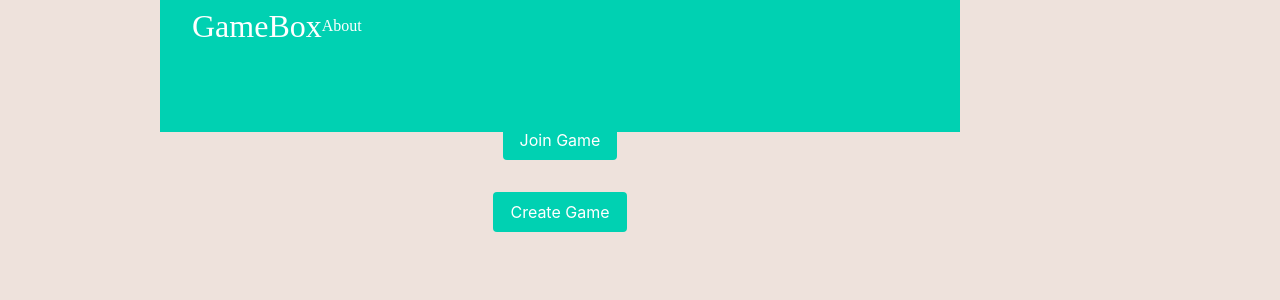
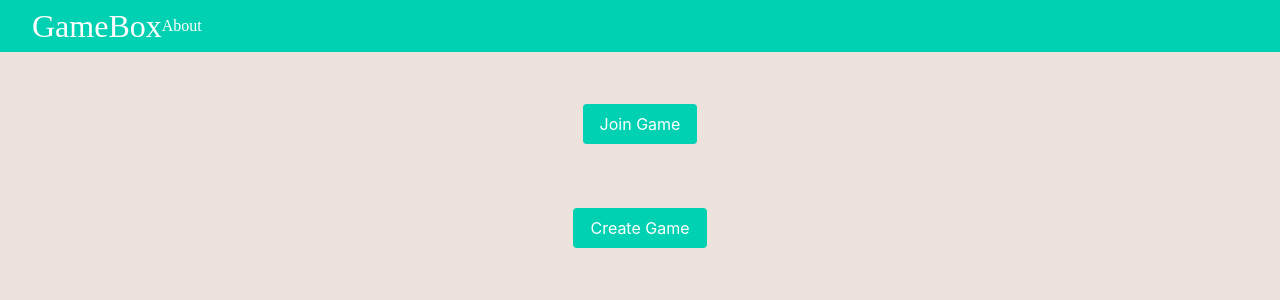
Before and after one commit to lukehorak/gamebox, a React (Create React App) app in the folder client/: page / in a window 1280 px wide. Shown: the top 300 px of the page. Built offline with nearby package versions, Linux system fonts and the light colour scheme; a web font is replaced by a local one.

Commit message:
fixed css

```diff
--- a/client/src/stylesheets/App.css
+++ b/client/src/stylesheets/App.css
@@ -9,16 +9,11 @@ html, body{
   padding: 0px;
   overflow-x: hidden;
 }
-.main-div{
-  padding-bottom: 14.3em;
-  padding-left: 10em;
-  padding-right: 20em;
-}
+
 
 nav .navbar-brand{
   display: flex;
   align-items: center;
-  margin-bottom: 5em;
   justify-content: space-between;
 }
 
@@ -55,24 +50,13 @@ form .room-code{
   color: white;
   font-family: Arial;
   text-align: center
-}
+  }
 
   #join-game{
     margin-bottom: 2em;
+    margin-top: 4em;
   }
 
-
-.card {
-  margin-top: 2em;
-  margin-bottom: 3em;
-  margin-right: 2em;
-  margin-left: 2em;
-  border-radius: 8px;
-  margin-bottom: 12px;
-  /* height: 10em; */
-}
-
-.create-game-main {
-  padding-left: 8em;
-  padding-right: 8em;
-}
+  #create-game{
+    margin-top: 2em;
+  }
```
